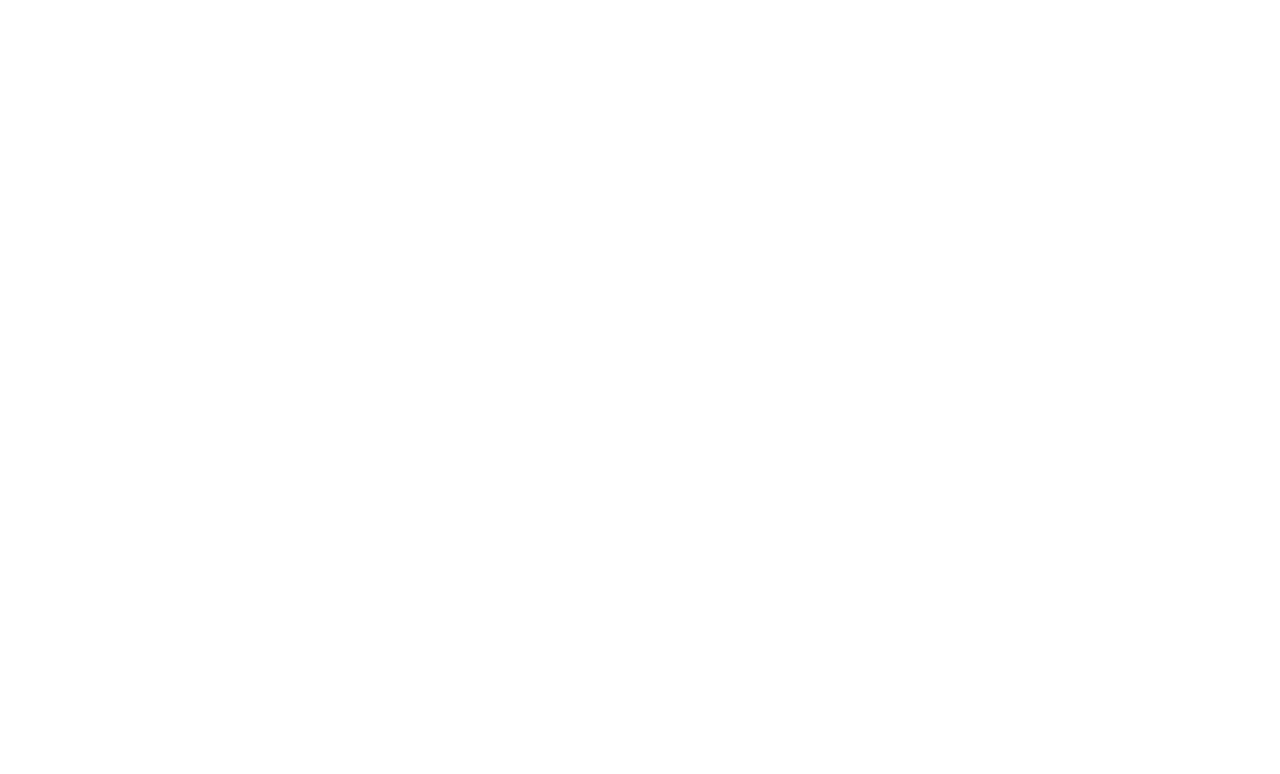
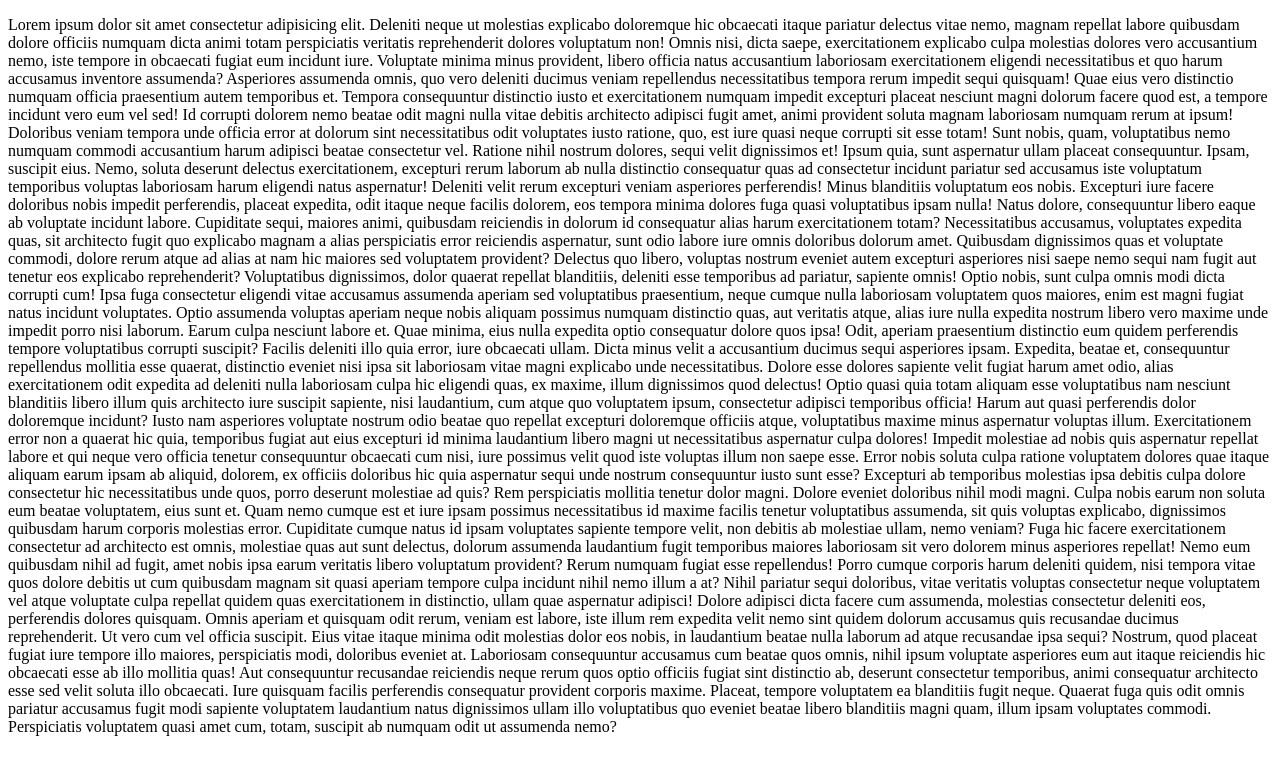
Before and after one commit to Ambrosioc/bibliothequeenligne-react, a React (Create React App) app: page /about in a window 1280 px wide. Shown: the top 774 px of the page. Built offline with nearby package versions, Linux system fonts and the light colour scheme.

Commit message:
add Home, BooksList and About page

```diff
--- a/package.json
+++ b/package.json
@@ -3,12 +3,16 @@
   "version": "0.1.0",
   "private": true,
   "dependencies": {
+    "@emotion/react": "^11.10.4",
+    "@emotion/styled": "^11.10.4",
     "@material-ui/utils": "^4.11.3",
+    "@mui/material": "^5.10.6",
     "@testing-library/jest-dom": "^5.16.5",
     "@testing-library/react": "^13.4.0",
     "@testing-library/user-event": "^13.5.0",
     "react": "^18.2.0",
     "react-dom": "^18.2.0",
+    "react-router-dom": "^6.4.0",
     "react-scripts": "5.0.1",
     "web-vitals": "^2.1.4"
   },
--- a/src/App.js
+++ b/src/App.js
@@ -1,5 +1,18 @@
+import { BrowserRouter, Route, Routes } from "react-router-dom";
+import About from "./pages/About";
+import BooksList from "./pages/BooksList";
+import Home from "./pages/Home";
+
 function App() {
-  return;
+  return (
+    <BrowserRouter>
+      <Routes>
+        <Route path={"/"} element={<Home />} />
+        <Route path={"/bookslist"} element={<BooksList />} />
+        <Route path={"/about"} element={<About />} />
+      </Routes>
+    </BrowserRouter>
+  );
 }
 
 export default App;
--- a/src/components/navigation/Pagination.js
+++ /dev/null
@@ -1,5 +0,0 @@
-import React from "react";
-
-export default function Pagination() {
-  return <Pagination count={10} />;
-}
--- /dev/null
+++ b/src/pages/About.js
@@ -0,0 +1,120 @@
+import React from "react";
+
+export default function About() {
+  return (
+    <div>
+      <p>
+        Lorem ipsum dolor sit amet consectetur adipisicing elit. Deleniti neque
+        ut molestias explicabo doloremque hic obcaecati itaque pariatur delectus
+        vitae nemo, magnam repellat labore quibusdam dolore officiis numquam
+        dicta animi totam perspiciatis veritatis reprehenderit dolores
+        voluptatum non! Omnis nisi, dicta saepe, exercitationem explicabo culpa
+        molestias dolores vero accusantium nemo, iste tempore in obcaecati
+        fugiat eum incidunt iure. Voluptate minima minus provident, libero
+        officia natus accusantium laboriosam exercitationem eligendi
+        necessitatibus et quo harum accusamus inventore assumenda? Asperiores
+        assumenda omnis, quo vero deleniti ducimus veniam repellendus
+        necessitatibus tempora rerum impedit sequi quisquam! Quae eius vero
+        distinctio numquam officia praesentium autem temporibus et. Tempora
+        consequuntur distinctio iusto et exercitationem numquam impedit
+        excepturi placeat nesciunt magni dolorum facere quod est, a tempore
+        incidunt vero eum vel sed! Id corrupti dolorem nemo beatae odit magni
+        nulla vitae debitis architecto adipisci fugit amet, animi provident
+        soluta magnam laboriosam numquam rerum at ipsum! Doloribus veniam
+        tempora unde officia error at dolorum sint necessitatibus odit
+        voluptates iusto ratione, quo, est iure quasi neque corrupti sit esse
+        totam! Sunt nobis, quam, voluptatibus nemo numquam commodi accusantium
+        harum adipisci beatae consectetur vel. Ratione nihil nostrum dolores,
+        sequi velit dignissimos et! Ipsum quia, sunt aspernatur ullam placeat
+        consequuntur. Ipsam, suscipit eius. Nemo, soluta deserunt delectus
+        exercitationem, excepturi rerum laborum ab nulla distinctio consequatur
+        quas ad consectetur incidunt pariatur sed accusamus iste voluptatum
+        temporibus voluptas laboriosam harum eligendi natus aspernatur! Deleniti
+        velit rerum excepturi veniam asperiores perferendis! Minus blanditiis
+        voluptatum eos nobis. Excepturi iure facere doloribus nobis impedit
+        perferendis, placeat expedita, odit itaque neque facilis dolorem, eos
+        tempora minima dolores fuga quasi voluptatibus ipsam nulla! Natus
+        dolore, consequuntur libero eaque ab voluptate incidunt labore.
+        Cupiditate sequi, maiores animi, quibusdam reiciendis in dolorum id
+        consequatur alias harum exercitationem totam? Necessitatibus accusamus,
+        voluptates expedita quas, sit architecto fugit quo explicabo magnam a
+        alias perspiciatis error reiciendis aspernatur, sunt odio labore iure
+        omnis doloribus dolorum amet. Quibusdam dignissimos quas et voluptate
+        commodi, dolore rerum atque ad alias at nam hic maiores sed voluptatem
+        provident? Delectus quo libero, voluptas nostrum eveniet autem excepturi
+        asperiores nisi saepe nemo sequi nam fugit aut tenetur eos explicabo
+        reprehenderit? Voluptatibus dignissimos, dolor quaerat repellat
+        blanditiis, deleniti esse temporibus ad pariatur, sapiente omnis! Optio
+        nobis, sunt culpa omnis modi dicta corrupti cum! Ipsa fuga consectetur
+        eligendi vitae accusamus assumenda aperiam sed voluptatibus praesentium,
+        neque cumque nulla laboriosam voluptatem quos maiores, enim est magni
+        fugiat natus incidunt voluptates. Optio assumenda voluptas aperiam neque
+        nobis aliquam possimus numquam distinctio quas, aut veritatis atque,
+        alias iure nulla expedita nostrum libero vero maxime unde impedit porro
+        nisi laborum. Earum culpa nesciunt labore et. Quae minima, eius nulla
+        expedita optio consequatur dolore quos ipsa! Odit, aperiam praesentium
+        distinctio eum quidem perferendis tempore voluptatibus corrupti
+        suscipit? Facilis deleniti illo quia error, iure obcaecati ullam. Dicta
+        minus velit a accusantium ducimus sequi asperiores ipsam. Expedita,
+        beatae et, consequuntur repellendus mollitia esse quaerat, distinctio
+        eveniet nisi ipsa sit laboriosam vitae magni explicabo unde
+        necessitatibus. Dolore esse dolores sapiente velit fugiat harum amet
+        odio, alias exercitationem odit expedita ad deleniti nulla laboriosam
+        culpa hic eligendi quas, ex maxime, illum dignissimos quod delectus!
+        Optio quasi quia totam aliquam esse voluptatibus nam nesciunt blanditiis
+        libero illum quis architecto iure suscipit sapiente, nisi laudantium,
+        cum atque quo voluptatem ipsum, consectetur adipisci temporibus officia!
+        Harum aut quasi perferendis dolor doloremque incidunt? Iusto nam
+        asperiores voluptate nostrum odio beatae quo repellat excepturi
+        doloremque officiis atque, voluptatibus maxime minus aspernatur voluptas
+        illum. Exercitationem error non a quaerat hic quia, temporibus fugiat
+        aut eius excepturi id minima laudantium libero magni ut necessitatibus
+        aspernatur culpa dolores! Impedit molestiae ad nobis quis aspernatur
+        repellat labore et qui neque vero officia tenetur consequuntur obcaecati
+        cum nisi, iure possimus velit quod iste voluptas illum non saepe esse.
+        Error nobis soluta culpa ratione voluptatem dolores quae itaque aliquam
+        earum ipsam ab aliquid, dolorem, ex officiis doloribus hic quia
+        aspernatur sequi unde nostrum consequuntur iusto sunt esse? Excepturi ab
+        temporibus molestias ipsa debitis culpa dolore consectetur hic
+        necessitatibus unde quos, porro deserunt molestiae ad quis? Rem
+        perspiciatis mollitia tenetur dolor magni. Dolore eveniet doloribus
+        nihil modi magni. Culpa nobis earum non soluta eum beatae voluptatem,
+        eius sunt et. Quam nemo cumque est et iure ipsam possimus necessitatibus
+        id maxime facilis tenetur voluptatibus assumenda, sit quis voluptas
+        explicabo, dignissimos quibusdam harum corporis molestias error.
+        Cupiditate cumque natus id ipsam voluptates sapiente tempore velit, non
+        debitis ab molestiae ullam, nemo veniam? Fuga hic facere exercitationem
+        consectetur ad architecto est omnis, molestiae quas aut sunt delectus,
+        dolorum assumenda laudantium fugit temporibus maiores laboriosam sit
+        vero dolorem minus asperiores repellat! Nemo eum quibusdam nihil ad
+        fugit, amet nobis ipsa earum veritatis libero voluptatum provident?
+        Rerum numquam fugiat esse repellendus! Porro cumque corporis harum
+        deleniti quidem, nisi tempora vitae quos dolore debitis ut cum quibusdam
+        magnam sit quasi aperiam tempore culpa incidunt nihil nemo illum a at?
+        Nihil pariatur sequi doloribus, vitae veritatis voluptas consectetur
+        neque voluptatem vel atque voluptate culpa repellat quidem quas
+        exercitationem in distinctio, ullam quae aspernatur adipisci! Dolore
+        adipisci dicta facere cum assumenda, molestias consectetur deleniti eos,
+        perferendis dolores quisquam. Omnis aperiam et quisquam odit rerum,
+        veniam est labore, iste illum rem expedita velit nemo sint quidem
+        dolorum accusamus quis recusandae ducimus reprehenderit. Ut vero cum vel
+        officia suscipit. Eius vitae itaque minima odit molestias dolor eos
+        nobis, in laudantium beatae nulla laborum ad atque recusandae ipsa
+        sequi? Nostrum, quod placeat fugiat iure tempore illo maiores,
+        perspiciatis modi, doloribus eveniet at. Laboriosam consequuntur
+        accusamus cum beatae quos omnis, nihil ipsum voluptate asperiores eum
+        aut itaque reiciendis hic obcaecati esse ab illo mollitia quas! Aut
+        consequuntur recusandae reiciendis neque rerum quos optio officiis
+        fugiat sint distinctio ab, deserunt consectetur temporibus, animi
+        consequatur architecto esse sed velit soluta illo obcaecati. Iure
+        quisquam facilis perferendis consequatur provident corporis maxime.
+        Placeat, tempore voluptatem ea blanditiis fugit neque. Quaerat fuga quis
+        odit omnis pariatur accusamus fugit modi sapiente voluptatem laudantium
+        natus dignissimos ullam illo voluptatibus quo eveniet beatae libero
+        blanditiis magni quam, illum ipsam voluptates commodi. Perspiciatis
+        voluptatem quasi amet cum, totam, suscipit ab numquam odit ut assumenda
+        nemo?
+      </p>
+    </div>
+  );
+}
--- a/src/pages/Books.js
+++ b/src/pages/BooksList.js
@@ -1,7 +1,7 @@
 import React from "react";
 
-const Livres = () => {
+const Books = () => {
   return <div>Liste des livres ici</div>;
 };
 
-export default Livres;
+export default Books;
--- a/src/pages/Home.js
+++ b/src/pages/Home.js
@@ -1,7 +1,15 @@
 import React from "react";
 
 const Home = () => {
-  return <div>Home page</div>;
+  return (
+    <>
+      <div>
+        <h1>Les derneiers sortis par catégorie</h1>
+        <h2>Les mieux notés</h2>
+        <h2>Les plus populaires</h2>
+      </div>
+    </>
+  );
 };
 
 export default Home;
```
Also changed, not shown: src/components/layout/Container.js (added, +17 -0 lines), src/components/navigation/BasicPagination.js (added, +13 -0 lines), 1 other file (tests, documents, lock files or other folders).
